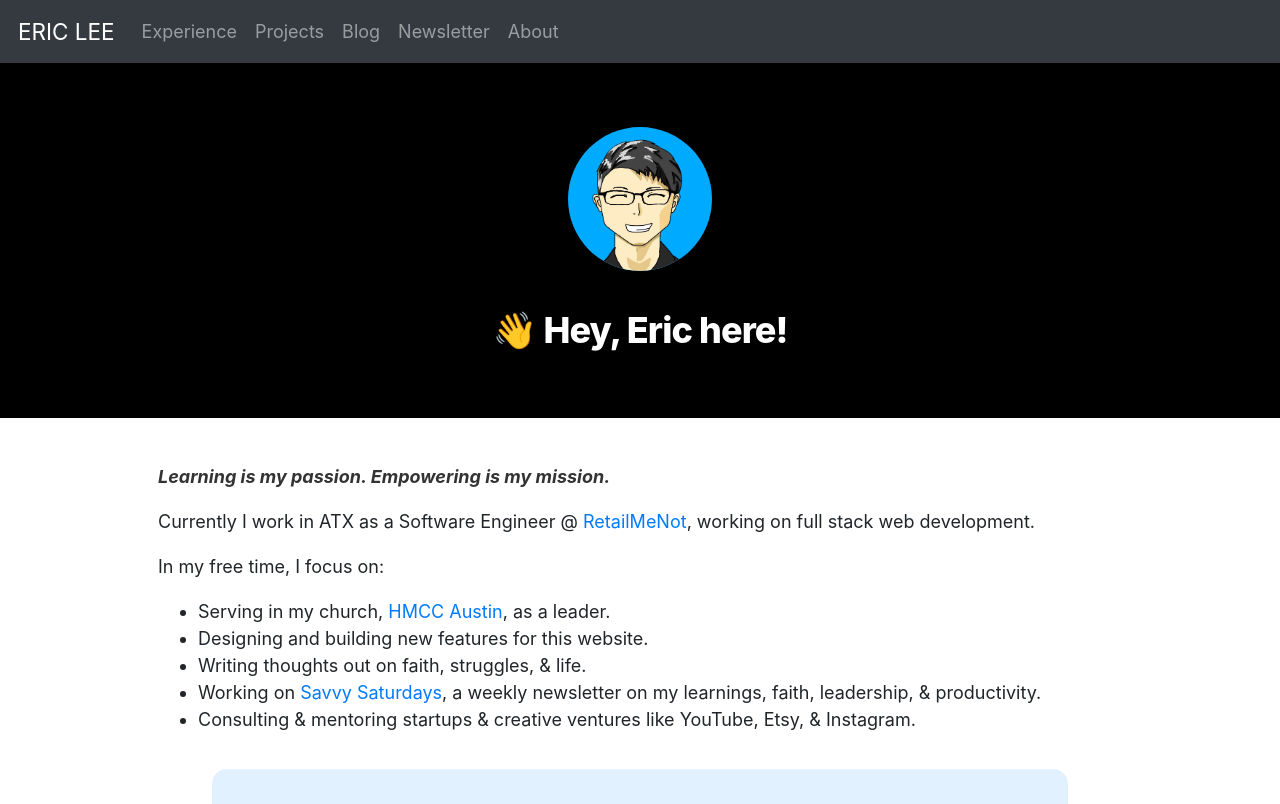
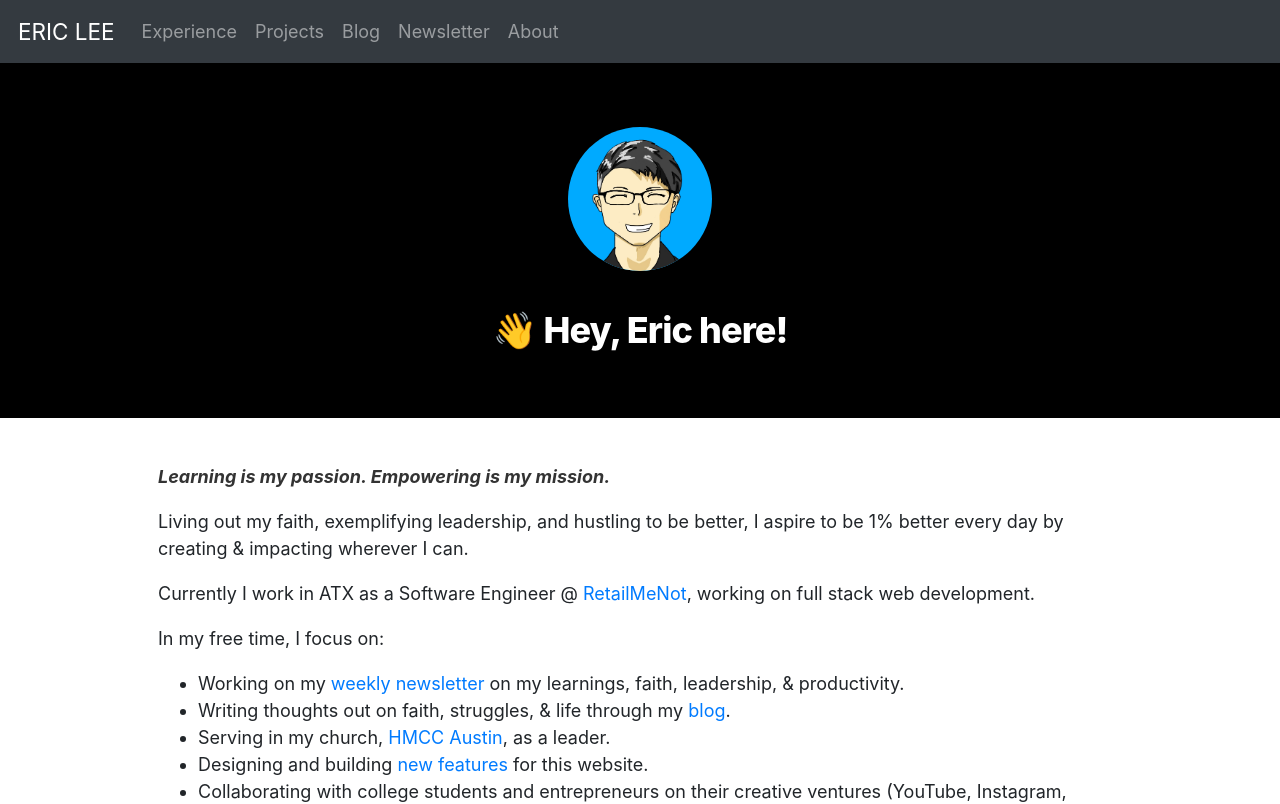
Before and after one commit to theCreedo/ericjmlee-next, a Next.js app: page / in a window 1280 px wide. Shown: the top 804 px of the page. Built offline with nearby package versions, Linux system fonts and the light colour scheme.

Commit message:
feat: update front page bio

```diff
--- a/pages/index.js
+++ b/pages/index.js
@@ -22,14 +22,15 @@ export default function Home({ allPostsData }) {
       <section className={utilStyles.divContainer}>
         <br></br>
         <blockquote><b><i>Learning is my passion. Empowering is my mission.</i></b></blockquote>
+        <p>Living out my faith, exemplifying leadership, and hustling to be better, I aspire to be 1% better every day by creating & impacting wherever I can.</p>
         <p>Currently I work in ATX as a Software Engineer @ <a href='https://www.retailmenot.com/'>RetailMeNot</a>, working on full stack web development.</p>
         <p>In my free time, I focus on:</p>
         <ul>
+          <li>Working on my <a href="https://ericlee.substack.com/">weekly newsletter</a> on my learnings, faith, leadership, & productivity.</li>
+          <li>Writing thoughts out on faith, struggles, & life through my <a href='/blog'>blog</a>.</li>
           <li>Serving in my church, <a href="https://austin.hmcc.net/">HMCC Austin</a>, as a leader.</li>
-          <li>Designing and building new features for this website.</li>
-          <li>Writing thoughts out on faith, struggles, & life.</li>
-          <li>Working on <a href="https://ericlee.substack.com/">Savvy Saturdays</a>, a weekly newsletter on my learnings, faith, leadership, & productivity.</li>
-          <li>Consulting & mentoring startups & creative ventures like YouTube, Etsy, & Instagram.</li>
+          <li>Designing and building <a href="https://github.com/theCreedo/nextjs-blog/issues">new features</a> for this website.</li>
+          <li>Collaborating with college students and entrepreneurs on their creative ventures (YouTube, Instagram, startups).</li>
         </ul>
         {/* TODO: add latest blog post */}
         <NewsletterForm />
```
